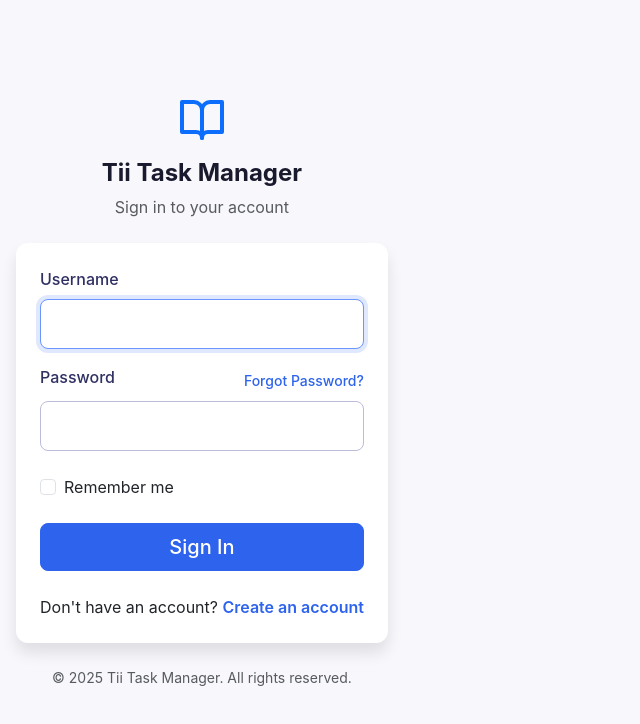
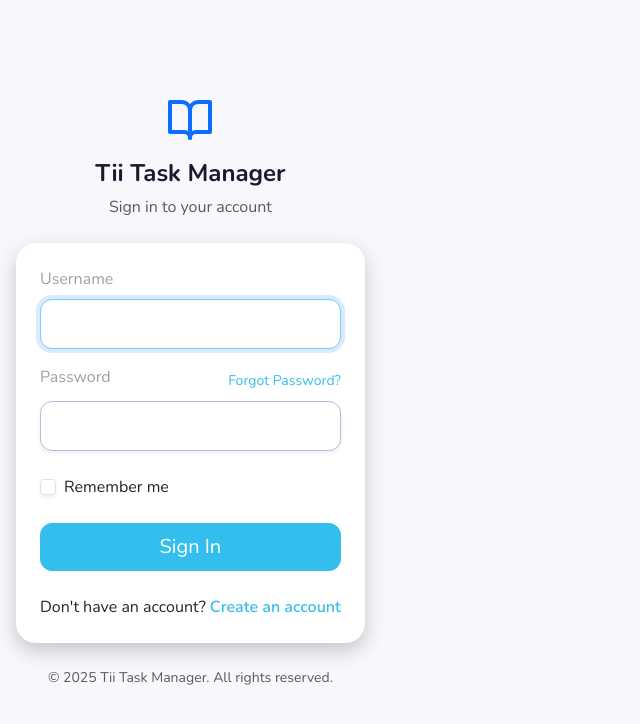
Before and after one commit to joelregiabraham/Tii-Task-Management-V2, a React (Vite) app in the folder tiiwebclient/: page /login in a window 1280 px wide. Shown: the top 724 px of the page, without its empty margins (0-640 px from the left). Built offline with nearby package versions, Linux system fonts and the light colour scheme.

Commit message:
UI Tweaks Part 1

```diff
--- a/tiiwebclient/package.json
+++ b/tiiwebclient/package.json
@@ -10,11 +10,11 @@
     "preview": "vite preview"
   },
   "dependencies": {
-    "bootstrap": "^5.3.3",
+    "bootstrap": "^5.3.5",
     "react": "^19.0.0",
     "react-bootstrap": "^2.10.9",
     "react-dom": "^19.0.0",
-    "react-router-dom": "^7.4.0"
+    "react-router-dom": "^7.5.0"
   },
   "devDependencies": {
     "@eslint/js": "^9.21.0",
--- a/tiiwebclient/src/components/layout/Layout.css
+++ b/tiiwebclient/src/components/layout/Layout.css
@@ -23,6 +23,7 @@
   transition: width var(--transition-normal), transform var(--transition-normal);
   box-shadow: var(--shadow-sm);
   z-index: 10;
+  border-bottom-right-radius: var(--border-radius-lg);
 }
 
 .sidebar.collapsed {
@@ -58,11 +59,12 @@
 }
 
     .sidebar-menu-item:hover {
-  background-color: var(--neutral-100);
+        background-color: var(--primary-color);
+        color: white;
     }
 
 .sidebar-menu-item.active {
-  background-color: var(--primary-light);
+  background-color: var(--primary-color);
   color: white;
 }
 
@@ -117,6 +119,7 @@
     position: sticky;
     top: 0;
     z-index: 20;
+    border-bottom-right-radius: var(--border-radius-lg);
 }
 
 .navbar-brand-custom {
--- a/tiiwebclient/src/index.css
+++ b/tiiwebclient/src/index.css
@@ -1,85 +1,113 @@
 :root {
-  font-family: system-ui, Avenir, Helvetica, Arial, sans-serif;
+    font-family: var(--font-family);
     line-height: 1.5;
     font-weight: 400;
-
-  color-scheme: light dark;
-  color: rgba(255, 255, 255, 0.87);
-  background-color: #242424;
-
     font-synthesis: none;
     text-rendering: optimizeLegibility;
     -webkit-font-smoothing: antialiased;
     -moz-osx-font-smoothing: grayscale;
 }
 
+body {
+    margin: 0;
+    min-width: 320px;
+    min-height: 100vh;
+    display: flex;
+    place-items: center;
+    font-family: var(--font-family);
+    background-color: var(--neutral-50);
+    color: var(--neutral-900);
+}
+
+/* Links */
 a {
     font-weight: 500;
-  color: #646cff;
-  text-decoration: inherit;
-}
-a:hover {
-  color: #535bf2;
+    color: var(--primary-color);
+    text-decoration: none;
+    transition: color var(--transition-fast);
 }
 
-body {
-  margin: 0;
-  display: flex;
-  place-items: center;
-  min-width: 320px;
-  min-height: 100vh;
+    a:hover {
+        color: var(--primary-dark);
     }
 
+/* Headings */
 h1 {
     font-size: 3.2em;
     line-height: 1.1;
 }
 
+/* Core element rounding + font + shadows */
+button,
+input,
+select,
+textarea,
+.card,
+.form-control {
+    border-radius: var(--border-radius-md);
+    font-family: var(--font-family);
+}
+
+/* Shadow and border rules */
+.card {
+    box-shadow: var(--shadow-md);
+    border: none;
+}
+
+input,
+textarea,
+select,
+.form-control {
+    box-shadow: var(--shadow-sm);
+    border: 1px solid var(--neutral-200);
+}
+
+/* Buttons */
 button {
-  border-radius: 8px;
     border: 1px solid transparent;
     padding: 0.6em 1.2em;
     font-size: 1em;
     font-weight: 500;
-  font-family: inherit;
-  background-color: #1a1a1a;
+    background-color: var(--primary-color);
+    color: white;
     cursor: pointer;
-  transition: border-color 0.25s;
+    transition: background-color var(--transition-fast), border-color var(--transition-fast);
 }
+
     button:hover {
-  border-color: #646cff;
+        background-color: var(--primary-dark);
+        border-color: var(--primary-dark);
     }
+
     button:focus,
     button:focus-visible {
         outline: 4px auto -webkit-focus-ring-color;
     }
 
-@media (prefers-color-scheme: light) {
-  :root {
-    color: #213547;
-    background-color: #ffffff;
-  }
-  a:hover {
-    color: #747bff;
-  }
-  button {
-    background-color: #f9f9f9;
-  }
-}
-
-
-body {
-    margin: 0;
-    font-family: -apple-system, BlinkMacSystemFont, 'Segoe UI', 'Roboto', 'Oxygen', 'Ubuntu', 'Cantarell', 'Fira Sans', 'Droid Sans', 'Helvetica Neue', sans-serif;
-    -webkit-font-smoothing: antialiased;
-    -moz-osx-font-smoothing: grayscale;
-}
-
+/* Code blocks */
 code {
     font-family: source-code-pro, Menlo, Monaco, Consolas, 'Courier New', monospace;
 }
 
+/* Layout utility */
 .container {
     max-width: 1200px;
     margin: 0 auto;
 }
+
+/* Light Mode Override (Optional) */
+@media (prefers-color-scheme: light) {
+    :root {
+        color: var(--neutral-900);
+        background-color: var(--neutral-50);
+    }
+
+    a:hover {
+        color: var(--primary-dark);
+    }
+
+    button {
+        background-color: var(--primary-color);
+        color: white;
+    }
+}
--- a/tiiwebclient/src/styles/App.css
+++ b/tiiwebclient/src/styles/App.css
@@ -1,5 +1,5 @@
 /* App.css - Global styles */
-@import url('https://fonts.googleapis.com/css2?family=Inter:wght@400;500;600;700&display=swap');
+@import url('https://fonts.googleapis.com/css2?family=Nunito:wght@400;600;700&display=swap');
 
 * {
     box-sizing: border-box;
@@ -71,6 +71,28 @@ a {
 
     a:hover {
         color: var(--primary-dark);
+    }
+
+.card {
+    border-radius: var(--border-radius-md);
+    box-shadow: var(--shadow-md);
+    border: none;
+}
+
+input,
+textarea,
+select,
+.form-control {
+    border-radius: var(--border-radius-md);
+    box-shadow: var(--shadow-sm);
+    border: 1px solid var(--neutral-200);
+}
+
+    input:focus,
+    textarea:focus,
+    select:focus {
+        border-color: var(--primary-color);
+        box-shadow: 0 0 0 0.25rem rgba(52, 190, 237, 0.25);
     }
 
 .dropdown-menu {
@@ -148,14 +170,18 @@ a:hover {
     margin-bottom: var(--space-lg);
 }
 
-/* Animations */
 .fade-in {
     animation: fadeIn var(--transition-normal);
 }
 
 @keyframes fadeIn {
-  from { opacity: 0; }
-  to { opacity: 1; }
+    from {
+        opacity: 0;
+    }
+
+    to {
+        opacity: 1;
+    }
 }
 
 .slide-up {
@@ -163,11 +189,17 @@ a:hover {
 }
 
 @keyframes slideUp {
-  from { transform: translateY(20px); opacity: 0; }
-  to { transform: translateY(0); opacity: 1; }
+    from {
+        transform: translateY(20px);
+        opacity: 0;
     }
 
-/* Toast notifications */
+    to {
+        transform: translateY(0);
+        opacity: 1;
+    }
+}
+
 .toast-container {
     position: fixed;
     bottom: var(--space-lg);
@@ -179,14 +211,7 @@ a:hover {
     box-shadow: var(--shadow-lg);
 }
 
-/* Form Styles */
-.form-control:focus,
-.form-select:focus {
-  box-shadow: 0 0 0 0.25rem rgba(45, 99, 237, 0.15);
-  border-color: var(--primary-light);
-}
-
-/* Responsive adjustments */
+/* Responsive tweaks */
 @media (max-width: 992px) {
     h1 {
         font-size: calc(var(--font-size-2xl) + 0.25rem);
--- a/tiiwebclient/src/styles/dashboard.css
+++ b/tiiwebclient/src/styles/dashboard.css
@@ -1,4 +1,4 @@
-/* dashboard.css */
+
 .dashboard-loading {
     display: flex;
     flex-direction: column;
@@ -9,13 +9,25 @@
 
 .dashboard-title {
     font-weight: 700;
+    font-size: var(--font-size-3xl);
     color: var(--neutral-900);
     margin-bottom: var(--space-lg);
 }
 
+/* ========== Stat Cards ========== */
 .stat-card {
     position: relative;
     overflow: hidden;
+    padding: var(--space-lg);
+    border-radius: var(--border-radius-lg);
+    background-color: white;
+    box-shadow: var(--shadow-md);
+    transition: box-shadow var(--transition-fast), transform var(--transition-fast);
+}
+
+    .stat-card:hover {
+        box-shadow: var(--shadow-lg);
+        transform: translateY(-2px);
     }
 
 .stat-card-icon {
@@ -24,32 +36,34 @@
     justify-content: center;
     height: 48px;
     width: 48px;
-  border-radius: var(--border-radius-md);
+    border-radius: var(--border-radius-full);
     margin-bottom: var(--space-md);
     color: var(--primary-color);
+    background-color: var(--primary-light);
 }
 
+/* Optional color variants */
 .bg-primary-light {
-  background-color: rgba(45, 99, 237, 0.1);
+  background-color: rgba(45, 99, 237, 0.2); /* Slightly deeper blue */
 }
 
 .bg-success-light {
-  background-color: rgba(0, 200, 83, 0.1);
+  background-color: rgba(0, 200, 83, 0.2); /* Richer green */
 }
 
 .bg-warning-light {
-  background-color: rgba(255, 171, 0, 0.1);
+  background-color: rgba(255, 171, 0, 0.2); /* More visible amber */
 }
 
 .bg-info-light {
-  background-color: rgba(33, 150, 243, 0.1);
+  background-color: rgba(33, 150, 243, 0.2); /* Brighter blue */
 }
 
 .stat-card-title {
-  font-size: var(--font-size-2xl);
+    font-size: var(--font-size-xl);
     font-weight: 700;
+    color: var(--neutral-900);
     margin-bottom: var(--space-xs);
-  color: var(--neutral-900);
 }
 
 .stat-card-text {
@@ -58,6 +72,7 @@
     margin-bottom: 0;
 }
 
+/* ========== Project List ========== */
 .project-list {
     display: flex;
     flex-direction: column;
@@ -69,13 +84,16 @@
     align-items: center;
     padding: var(--space-md);
     border-radius: var(--border-radius-md);
-  transition: background-color var(--transition-fast);
+    background-color: white;
+    box-shadow: var(--shadow-sm);
+    transition: background-color var(--transition-fast), box-shadow var(--transition-fast);
     text-decoration: none;
     color: inherit;
 }
 
     .project-item:hover {
-  background-color: var(--neutral-50);
+        background-color: var(--neutral-100);
+        box-shadow: var(--shadow-md);
     }
 
 .project-icon {
@@ -84,7 +102,7 @@
     justify-content: center;
     height: 40px;
     width: 40px;
-  border-radius: var(--border-radius-md);
+    border-radius: var(--border-radius-full);
     background-color: var(--primary-light);
     color: white;
     font-weight: 600;
@@ -97,8 +115,9 @@
 
 .project-name {
     font-weight: 600;
+    font-size: var(--font-size-md);
+    color: var(--neutral-900);
     margin-bottom: var(--space-xs);
-  color: var(--neutral-900);
 }
 
 .project-description {
@@ -113,12 +132,14 @@
 
 .project-arrow {
     color: var(--neutral-400);
+    transition: color var(--transition-fast);
 }
 
 .project-item:hover .project-arrow {
     color: var(--primary-color);
 }
 
+/* ========== Task Table ========== */
 .task-table th {
     border-top: none;
     font-weight: 600;
@@ -132,24 +153,29 @@
     vertical-align: middle;
 }
 
-.task-link {
+/* Links */
+.task-link,
+.project-link {
     text-decoration: none;
-  color: var(--neutral-900);
     font-weight: 500;
     transition: color var(--transition-fast);
 }
 
-.task-link:hover {
+.task-link {
+    color: var(--neutral-900);
+}
+
+.project-link {
+    color: var(--neutral-600);
+    font-size: var(--font-size-sm);
+}
+
+    .task-link:hover,
+    .project-link:hover {
         color: var(--primary-color);
     }
 
-.project-link {
-  text-decoration: none;
-  color: var(--neutral-600);
-  font-size: var(--font-size-sm);
-  transition: color var(--transition-fast);
+.dashboard {
+    padding: 0; /* prevent conflicting spacing */
+    margin: 0;
 }
-
-.project-link:hover {
-  color: var(--primary-color);
-}
--- a/tiiwebclient/src/styles/theme.css
+++ b/tiiwebclient/src/styles/theme.css
@@ -1,9 +1,9 @@
 /* ClientApp/src/styles/theme.css */
 :root {
   /* Primary color palette */
-  --primary-color: #2d63ed;
-  --primary-dark: #1e47b5;
-  --primary-light: #6b95ff;
+  --primary-color: #34BEED;
+  --primary-dark: #2BA8D2;
+  --primary-light: #6BD6F1;
 
   /* Secondary colors */
   --secondary-color: #3e4a79;
@@ -18,9 +18,9 @@
   /* Neutrals */
   --neutral-900: #1a1a2e;
   --neutral-800: #232345;
-  --neutral-700: #2f2f63;
-  --neutral-600: #3a3a79;
-  --neutral-500: #565695;
+  --neutral-700: #A0A0A0;
+  --neutral-600: #B4B4B4;
+  --neutral-500: #C0C0C0;
   --neutral-400: #7676a8;
   --neutral-300: #9999be;
   --neutral-200: #bbbbdb;
@@ -39,9 +39,9 @@
   --status-done: var(--success-color);
 
   /* Shadows */
-  --shadow-sm: 0 1px 3px rgba(0, 0, 0, 0.08);
-  --shadow-md: 0 4px 8px rgba(0, 0, 0, 0.1);
-  --shadow-lg: 0 10px 15px rgba(0, 0, 0, 0.1);
+  --shadow-sm: 0px 2px 4px rgba(0, 0, 0, 0.08);
+  --shadow-md: 0px 4px 12px rgba(0, 0, 0, 0.12);
+  --shadow-lg: 0px 8px 20px rgba(0, 0, 0, 0.2);
 
   /* Spacing */
   --space-xs: 0.25rem;
@@ -52,7 +52,7 @@
   --space-2xl: 3rem;
 
   /* Typography */
-  --font-family: 'Inter', system-ui, -apple-system, sans-serif;
+  --font-family: 'Nunito', system-ui, -apple-system, sans-serif;
   --font-size-xs: 0.75rem;
   --font-size-sm: 0.875rem;
   --font-size-md: 1rem;
@@ -62,9 +62,9 @@
   --font-size-3xl: 1.875rem;
 
   /* Border radius */
-  --border-radius-sm: 0.25rem;
-  --border-radius-md: 0.5rem;
-  --border-radius-lg: 0.75rem;
+  --border-radius-sm: 0.5rem;
+  --border-radius-md: 0.75rem;
+  --border-radius-lg: 1.25rem;
   --border-radius-xl: 1rem;
   --border-radius-full: 9999px;
 
```
Also changed, not shown: 1 other file (tests, documents, lock files or other folders). Lines whose indentation alone changed are shown as unchanged.
